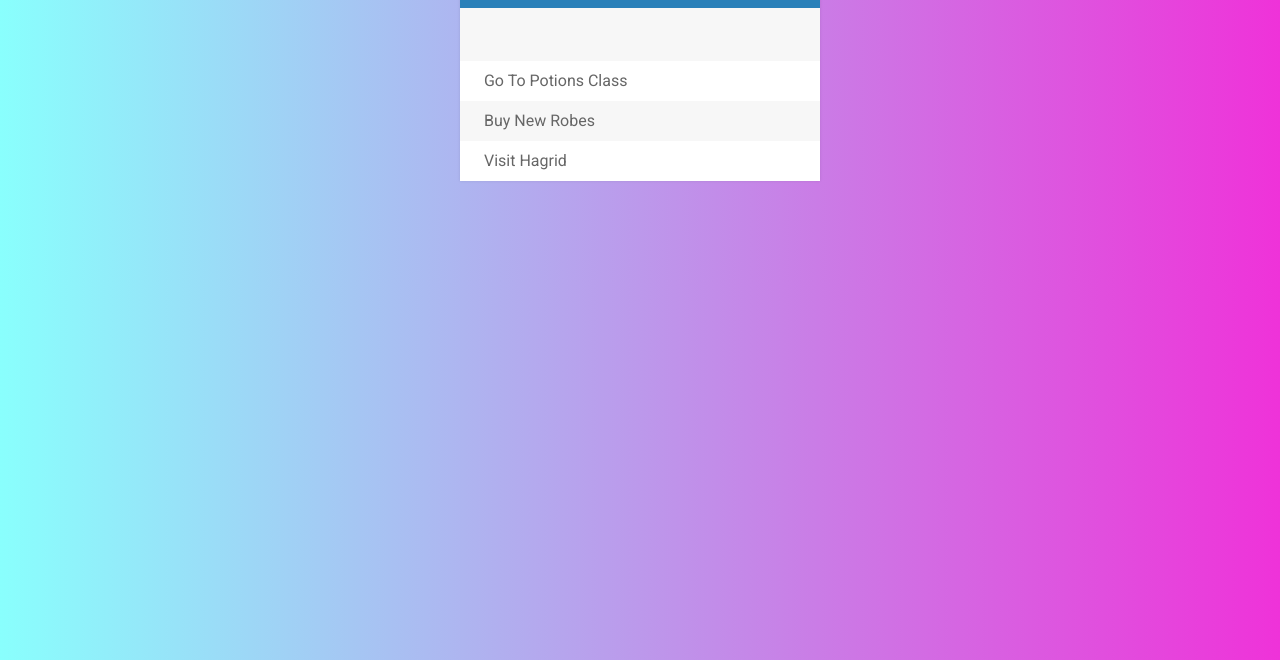
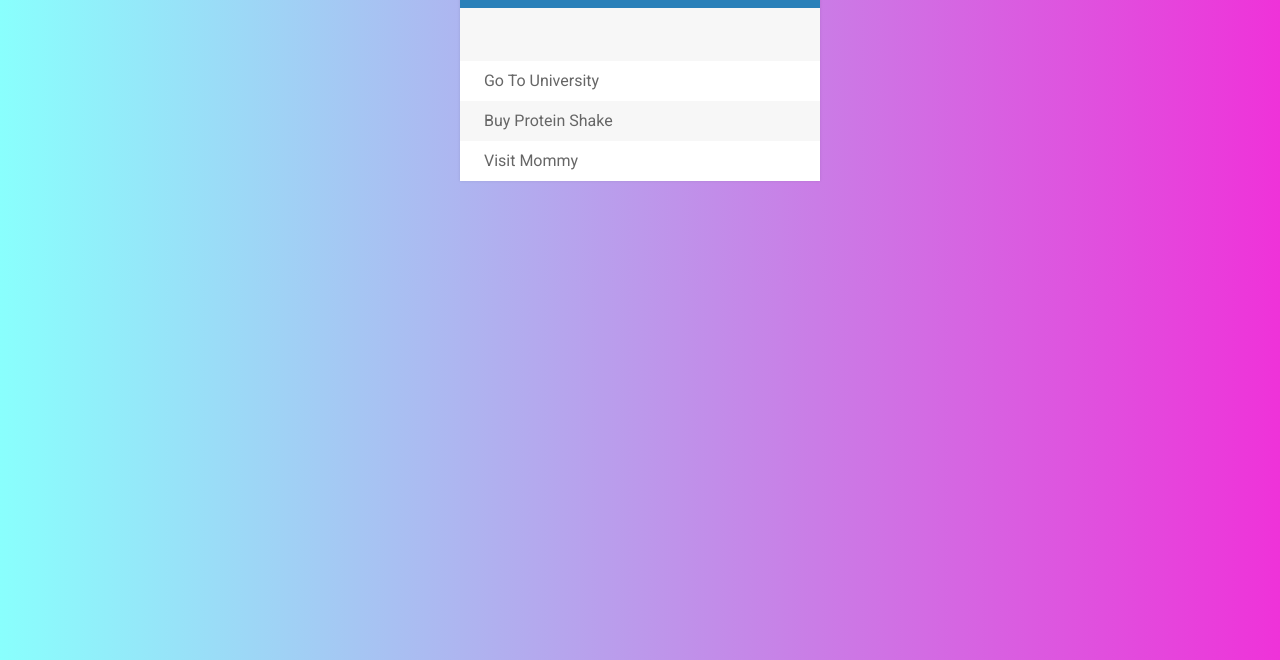
Before and after one commit to euphrates1907/ToDoList, a plain HTML site: page index.html in a window 1280 px wide. Shown: the part 140-800 px from the top of the page. Drawn offline with Linux system fonts and the light colour scheme.

Commit message:
Update index.html

```diff
--- a/index.html
+++ b/index.html
@@ -12,9 +12,9 @@
 	<h1>To-Do List<i class="fa fa-plus"></i></h1>
 	<input type="text" name="">
 	<ul>
-		<li><span><i class="fa fa-trash"></i></span> Go To Potions Class</li>
-		<li><span><i class="fa fa-trash"></i></span> Buy New Robes</li>
-		<li><span><i class="fa fa-trash"></i></span> Visit Hagrid</li>
+		<li><span><i class="fa fa-trash"></i></span> Go To University</li>
+		<li><span><i class="fa fa-trash"></i></span> Buy Protein Shake</li>
+		<li><span><i class="fa fa-trash"></i></span> Visit Mommy</li>
 	</ul>
 </div>
 <script type="text/javascript" src="assets/js/todos.js"></script>
```
